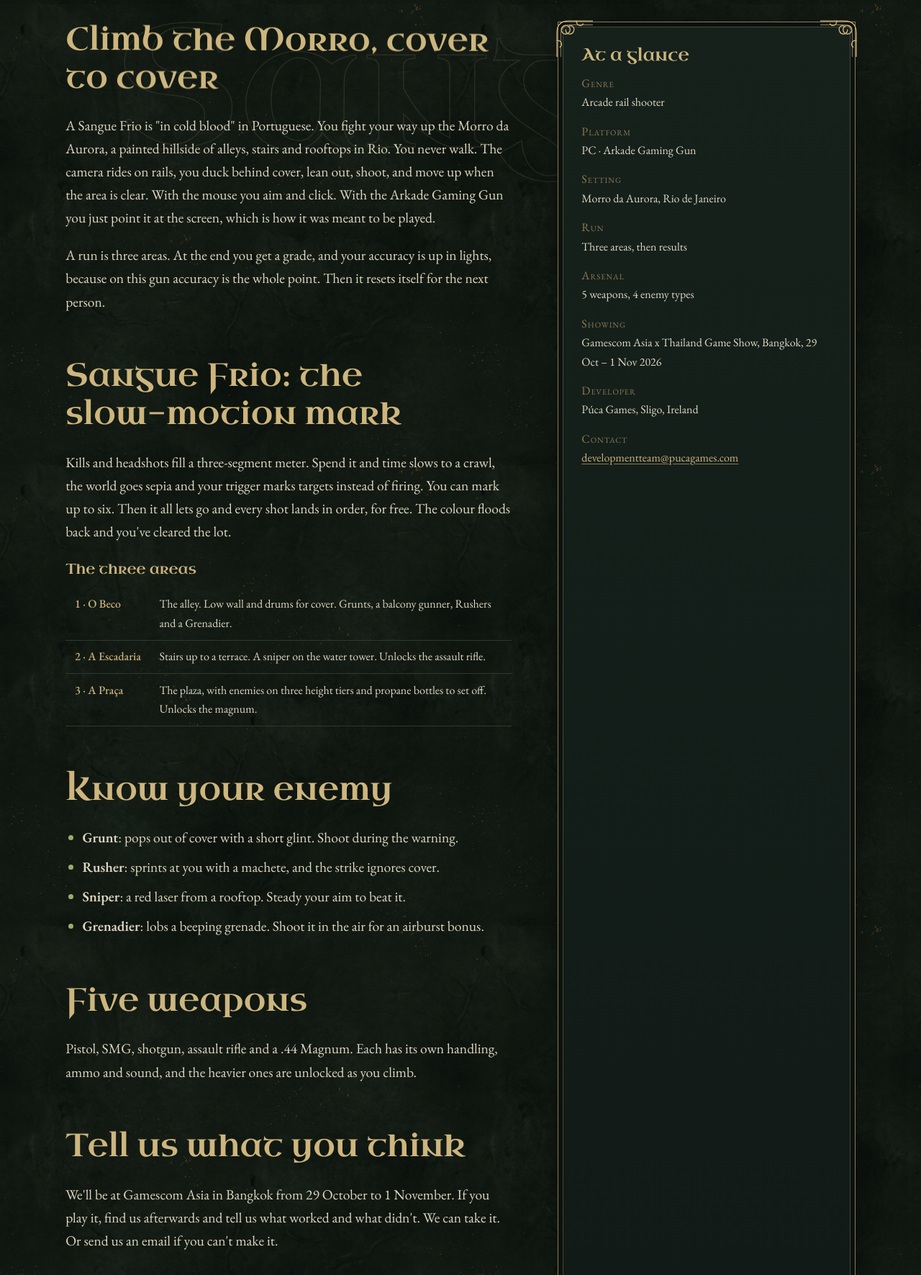
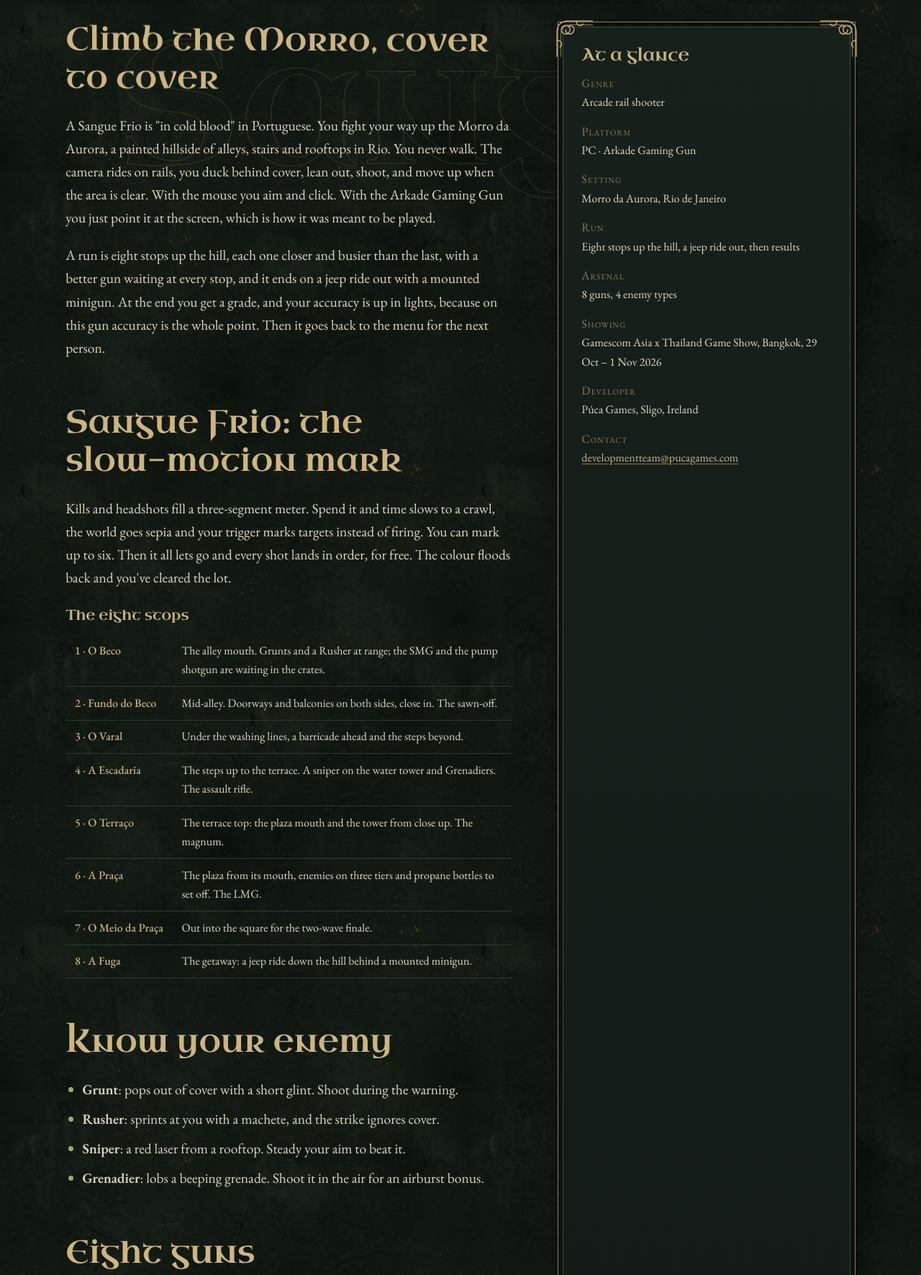
Before and after one commit to RyanBarry2203/pucagames, a plain HTML site: page games/a-sangue-frio/index.html in a window 1280 px wide. Shown: the part 3194-4965 px from the top of the page at 72% size. Drawn offline with nearby package versions, Linux system fonts and the light colour scheme; animation ran at ten frames a second.

Commit message:
Game pages: A Sangue Frio copy matches the build (eight stops, eight guns, the jeep getaway), per-game preview images, fadas restored in the press fact sheet

```diff
--- a/games/a-sangue-frio/index.html
+++ b/games/a-sangue-frio/index.html
@@ -13,7 +13,9 @@
   <meta property="og:title" content="A Sangue Frio · Púca Games">
   <meta property="og:description" content="Our arcade rail shooter for the Arkade Gaming Gun. Come and play it in Bangkok.">
   <meta property="og:url" content="https://pucagames.com/games/a-sangue-frio/">
-  <meta property="og:image" content="https://pucagames.com/assets/img/og-image.jpg">
+  <meta property="og:image" content="https://pucagames.com/assets/img/press/a-sangue-frio-screenshot.jpg">
+  <meta property="og:image:width" content="1920">
+  <meta property="og:image:height" content="1080">
   <meta name="twitter:card" content="summary_large_image">
 
   <link rel="icon" type="image/png" sizes="32x32" href="/assets/img/icon-32.png">
@@ -149,8 +151,10 @@
             hillside of alleys, stairs and rooftops in Rio. You never walk. The camera rides on rails, you duck behind
             cover, lean out, shoot, and move up when the area is clear. With the mouse you aim and click. With the Arkade
             Gaming Gun you just point it at the screen, which is how it was meant to be played.</p>
-          <p data-reveal>A run is three areas. At the end you get a grade, and your accuracy is up in lights, because on
-            this gun accuracy is the whole point. Then it resets itself for the next person.</p>
+          <p data-reveal>A run is eight stops up the hill, each one closer and busier than the last, with a better gun waiting at
+            every stop, and it ends on a jeep ride out with a mounted minigun. At the end you get a grade, and your
+            accuracy is up in lights, because on this gun accuracy is the whole point. Then it goes back to the menu for
+            the next person.</p>
 
           <h2 data-reveal>Sangue Frio: the slow-motion mark</h2>
           <p data-reveal>Kills and headshots fill a three-segment meter. Spend it and time slows to a crawl, the world
@@ -158,11 +162,16 @@
             every shot lands in order, for free. The colour floods back and you've cleared the lot.</p>
 
           <table class="game-table" data-reveal>
-            <caption>The three areas</caption>
+            <caption>The eight stops</caption>
             <tbody>
-              <tr><th scope="row">1 · O Beco</th><td>The alley. Low wall and drums for cover. Grunts, a balcony gunner, Rushers and a Grenadier.</td></tr>
-              <tr><th scope="row">2 · A Escadaria</th><td>Stairs up to a terrace. A sniper on the water tower. Unlocks the assault rifle.</td></tr>
-              <tr><th scope="row">3 · A Praça</th><td>The plaza, with enemies on three height tiers and propane bottles to set off. Unlocks the magnum.</td></tr>
+              <tr><th scope="row">1 · O Beco</th><td>The alley mouth. Grunts and a Rusher at range; the SMG and the pump shotgun are waiting in the crates.</td></tr>
+              <tr><th scope="row">2 · Fundo do Beco</th><td>Mid-alley. Doorways and balconies on both sides, close in. The sawn-off.</td></tr>
+              <tr><th scope="row">3 · O Varal</th><td>Under the washing lines, a barricade ahead and the steps beyond.</td></tr>
+              <tr><th scope="row">4 · A Escadaria</th><td>The steps up to the terrace. A sniper on the water tower and Grenadiers. The assault rifle.</td></tr>
+              <tr><th scope="row">5 · O Terraço</th><td>The terrace top: the plaza mouth and the tower from close up. The magnum.</td></tr>
+              <tr><th scope="row">6 · A Praça</th><td>The plaza from its mouth, enemies on three tiers and propane bottles to set off. The LMG.</td></tr>
+              <tr><th scope="row">7 · O Meio da Praça</th><td>Out into the square for the two-wave finale.</td></tr>
+              <tr><th scope="row">8 · A Fuga</th><td>The getaway: a jeep ride down the hill behind a mounted minigun.</td></tr>
             </tbody>
           </table>
 
@@ -174,9 +183,9 @@
             <li><strong>Grenadier</strong>: lobs a beeping grenade. Shoot it in the air for an airburst bonus.</li>
           </ul>
 
-          <h2 data-reveal>Five weapons</h2>
-          <p data-reveal>Pistol, SMG, shotgun, assault rifle and a .44 Magnum. Each has its own handling, ammo and sound,
-            and the heavier ones are unlocked as you climb.</p>
+          <h2 data-reveal>Eight guns</h2>
+          <p data-reveal>Pistol, SMG, pump shotgun, sawn-off, assault rifle, .44 Magnum, LMG and the jeep's mounted minigun. Each
+            has its own handling, ammo and sound, and every stop up the hill puts a better one in your hands.</p>
 
           <h2 data-reveal>Tell us what you think</h2>
           <p data-reveal>We'll be at Gamescom Asia in Bangkok from 29 October to 1 November. If you play it, find us
@@ -198,8 +207,8 @@
             <div><dt>Genre</dt><dd>Arcade rail shooter</dd></div>
             <div><dt>Platform</dt><dd>PC · Arkade Gaming Gun</dd></div>
             <div><dt>Setting</dt><dd>Morro da Aurora, Rio de Janeiro</dd></div>
-            <div><dt>Run</dt><dd>Three areas, then results</dd></div>
-            <div><dt>Arsenal</dt><dd>5 weapons, 4 enemy types</dd></div>
+            <div><dt>Run</dt><dd>Eight stops up the hill, a jeep ride out, then results</dd></div>
+            <div><dt>Arsenal</dt><dd>8 guns, 4 enemy types</dd></div>
             <div><dt>Showing</dt><dd>Gamescom Asia x Thailand Game Show, Bangkok, 29 Oct – 1 Nov 2026</dd></div>
             <div><dt>Developer</dt><dd>Púca Games, Sligo, Ireland</dd></div>
             <div><dt>Contact</dt><dd><a href="mailto:developmentteam@pucagames.com">developmentteam@<wbr>pucagames.com</a></dd></div>
```
Also changed, not shown: games/corazon-negro/index.html (+1 -1 lines), press/index.html (+5 -4 lines), 1 other file.
